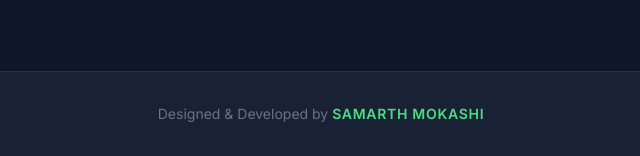
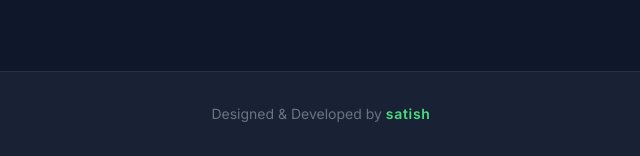
Before and after one commit to satish-soragaon/fake-news-llm, a Flask app: page /prediction in a window 1280 px wide, after a click on "Select Sample Data". Shown: the part 995-1151 px from the top of the page, without its empty margins (319-959 px from the left). Run offline with Flask 3, Linux system fonts and the light colour scheme; parts of the project's set-up code (start-up, migrations or seed data) failed here and were passed over; some libraries are stand-ins or nearby versions.

Commit message:
Update developer credit to satish and add .gitignore
Co-Authored-By: Claude Sonnet 4.6 <noreply@anthropic.com>

```diff
--- a/templates/index.html
+++ b/templates/index.html
@@ -162,7 +162,7 @@
     <footer class="mt-auto py-8 border-t border-slate-700/50 glass border-x-0 border-b-0 w-full relative z-10">
       <div class="max-w-7xl mx-auto px-4 sm:px-6 lg:px-8 text-center">
         <p class="text-gray-500 text-sm">
-          Designed & Developed by <span class="text-green-400 font-semibold tracking-wider">SAMARTH MOKASHI</span>
+          Designed & Developed by <span class="text-green-400 font-semibold tracking-wider">satish</span>
         </p>
       </div>
     </footer>
--- a/templates/prediction.html
+++ b/templates/prediction.html
@@ -44,7 +44,7 @@
 
             <form action="/prediction" method="POST" class="space-y-6">
                 <div class="relative">
-                    <input type="text" name="news" id="newsInput" value="{{ news_text if news_text else '' }}" autocomplete="off" required placeholder="e.g. 'Federal Reserve announces historic interest rate decision...'" class="w-full bg-slate-900 border border-slate-700 text-white placeholder-gray-500 rounded-xl px-6 py-5 text-lg transition focus-glow">
+                    <input type="text" name="news" id="newsInput" autocomplete="off" required placeholder="e.g. 'Federal Reserve announces historic interest rate decision...'" class="w-full bg-slate-900 border border-slate-700 text-white placeholder-gray-500 rounded-xl px-6 py-5 text-lg transition focus-glow">
 
                     <!-- Interactive Dataset Button -->
                     <div class="absolute inset-y-0 right-0 flex items-center pr-3">
@@ -79,13 +79,9 @@
                                         <span class="text-red-400 font-bold text-xs mr-2 block mb-1">FAKE (Clickbait)</span>
                                         Alien Spacecraft Discovered: James Webb Telescope captures clear images...
                                     </button>
-                                    <button type="button" onclick="fillSample('India lifts the ICC Men\'s T20 World Cup 2024 after thrilling final victory')" class="w-full text-left px-4 py-3 hover:bg-slate-700 text-gray-300 hover:text-white transition border-b border-slate-700/50">
-                                        <span class="text-green-400 font-bold text-xs mr-2 block mb-1">REAL (India/Sports)</span>
-                                        India lifts the ICC Men's T20 World Cup 2024 after thrilling...
-                                    </button>
-                                    <button type="button" onclick="fillSample('Government to ban all petrol and diesel vehicles in Delhi NCR by January next year')" class="w-full text-left px-4 py-3 hover:bg-slate-700 text-gray-300 hover:text-white transition border-b border-slate-700/50">
-                                        <span class="text-red-400 font-bold text-xs mr-2 block mb-1">FAKE (India/Policy)</span>
-                                        Government to ban all petrol and diesel vehicles in Delhi NCR...
+                                    <button type="button" onclick="fillSample('Apple officially releases the highly anticipated iPhone 16 Pro, featuring a titanium chassis and advanced artificial intelligence capabilities powered by the new A18 chip.')" class="w-full text-left px-4 py-3 hover:bg-slate-700 text-gray-300 hover:text-white transition border-b border-slate-700/50">
+                                        <span class="text-blue-400 font-bold text-xs mr-2 block mb-1">HYBRID TEST (Tech)</span>
+                                        Apple officially releases the highly anticipated iPhone 16 Pro...
                                     </button>
                                 </div>
                             </div>
@@ -179,7 +175,7 @@
     <footer class="mt-auto py-8 border-t border-slate-700/50 glass border-x-0 border-b-0 w-full relative z-10">
         <div class="max-w-7xl mx-auto px-4 sm:px-6 lg:px-8 text-center">
             <p class="text-gray-500 text-sm">
-                Designed & Developed by <span class="text-green-400 font-semibold tracking-wider">SAMARTH MOKASHI</span>
+                Designed & Developed by <span class="text-green-400 font-semibold tracking-wider">satish</span>
             </p>
         </div>
     </footer>
```
Also changed, not shown: 1 other file.
